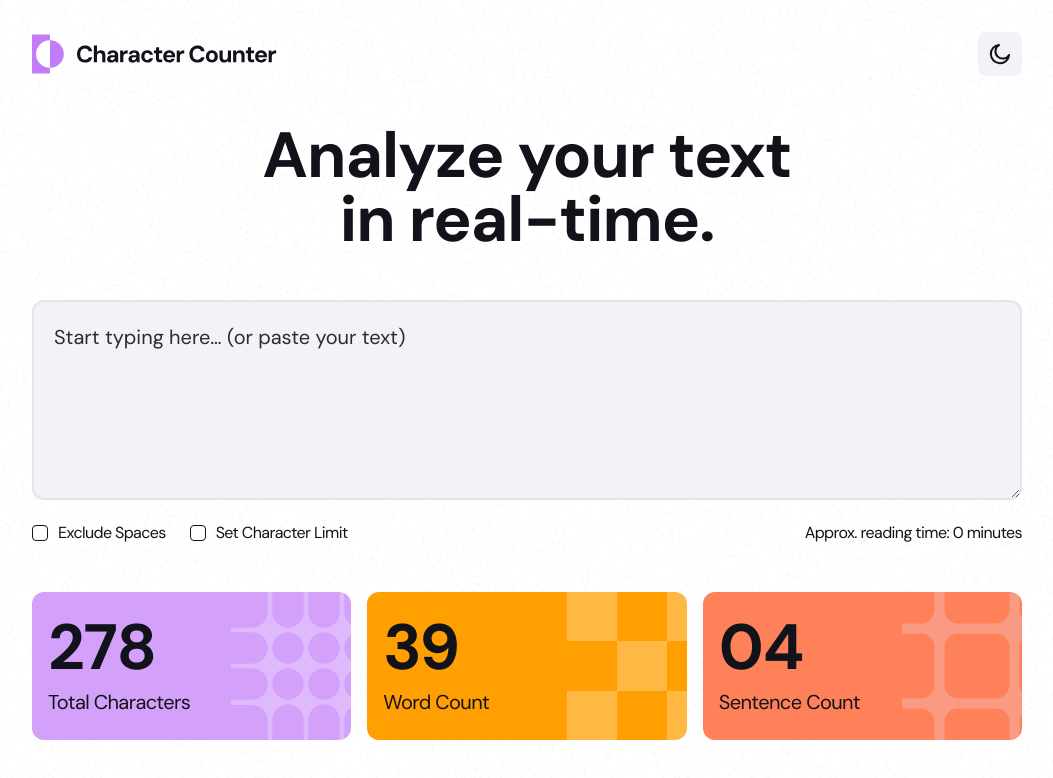
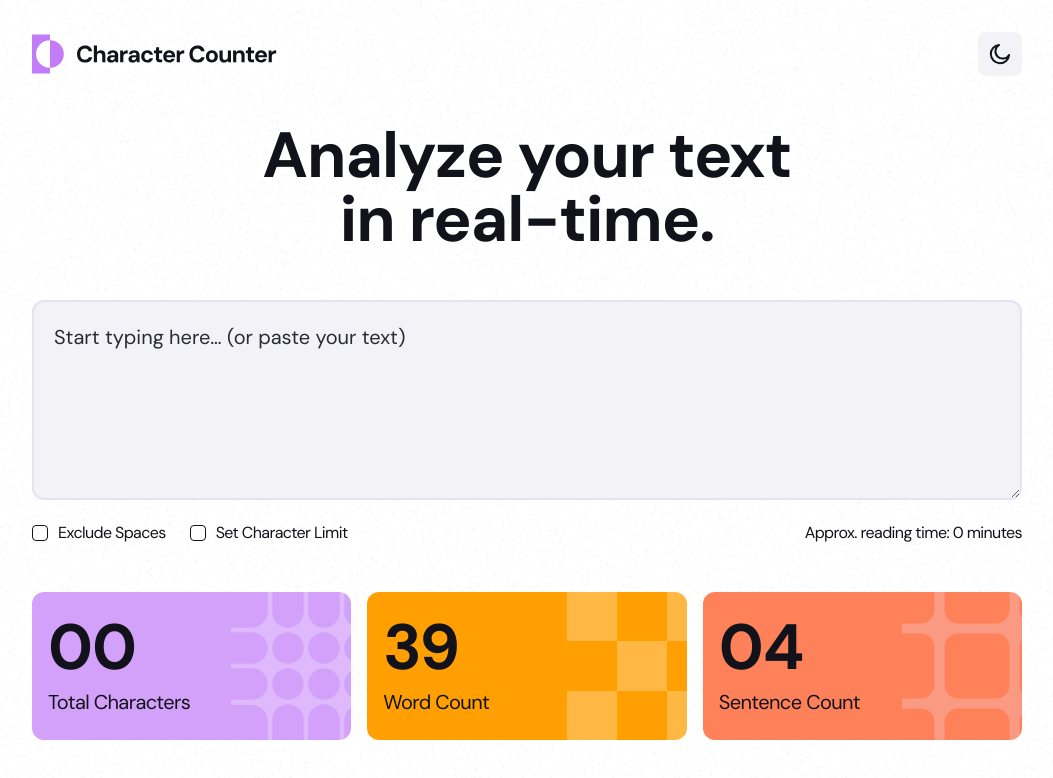
Before and after one commit to zekelkeys/react-character-counter, a React (Vite) app: page / in a window 1280 px wide. Shown: the top 778 px of the page, without its empty margins (113-1166 px from the left). Built offline with nearby package versions, Linux system fonts and the light colour scheme.

Commit message:
Add logic to set characterCount

```diff
--- a/src/components/App.jsx
+++ b/src/components/App.jsx
@@ -1,3 +1,5 @@
+import { useState } from "react";
+
 import "../index.css";
 import Logo from "./Logo";
 import ThemeButton from "./ThemeButton";
@@ -7,6 +9,12 @@ import Checkboxes from "./Checkboxes";
 import StatsCards from "./StatsCards";
 
 function App() {
+    const [text, setText] = useState("00");
+
+    function setCharacterCount(area) {
+        setText(area.length === 0 ? "00" : area.length);
+    }
+
     return (
         <Wrapper>
             <div className="m-auto max-w-[61.875rem]">
@@ -18,9 +26,9 @@ function App() {
                     <h1 className="mx-auto my-10 max-w-[530px] text-center text-2xl leading-none font-bold tracking-tighter text-neutral-900 md:text-3xl lg:my-12 dark:text-neutral-100">
                         Analyze your text in real-time.
                     </h1>
-                    <TextArea />
+                    <TextArea setCharacterCount={setCharacterCount} />
                     <Checkboxes />
-                    <StatsCards />
+                    <StatsCards characterCount={text} />
                 </main>
             </div>
         </Wrapper>
--- a/src/components/StatsCards.jsx
+++ b/src/components/StatsCards.jsx
@@ -1,10 +1,10 @@
 import StatCard from "./StatsCard";
 
-function StatCards() {
+function StatCards({ characterCount }) {
     return (
         <div className="flex flex-col gap-4 md:flex-row">
             <StatCard
-                value={"278"}
+                value={characterCount}
                 label="Total Characters"
                 bgColor="bg-purple-400"
                 bgIcon="bg-[url('./assets/images/pattern-character-count.svg')]"
--- a/src/components/TextArea.jsx
+++ b/src/components/TextArea.jsx
@@ -1,4 +1,4 @@
-function TextArea() {
+function TextArea({ setCharacterCount }) {
     return (
         <div>
             <label className="sr-only" htmlFor="text-input">
@@ -8,6 +8,9 @@ function TextArea() {
                 className="h-50 w-full rounded-xl border-2 border-neutral-200 bg-neutral-100 p-5 text-lg text-neutral-700 placeholder-neutral-700 outline-none hover:bg-neutral-200 hover:text-neutral-900 focus:shadow-[0_0_0.625rem_#C27CF8] focus-visible:border-purple-500 focus-visible:text-neutral-900 dark:border-neutral-700 dark:bg-neutral-800 dark:text-neutral-200 dark:placeholder-neutral-200 dark:hover:border-neutral-600 dark:hover:bg-neutral-700 dark:hover:text-neutral-200 dark:focus-visible:text-neutral-200 dark:focus-visible:hover:border-purple-500"
                 id="text-input"
                 placeholder="Start typing here… (or paste your text)"
+                onChange={(event) => {
+                    setCharacterCount(event.target.value);
+                }}
             ></textarea>
         </div>
     );
```
